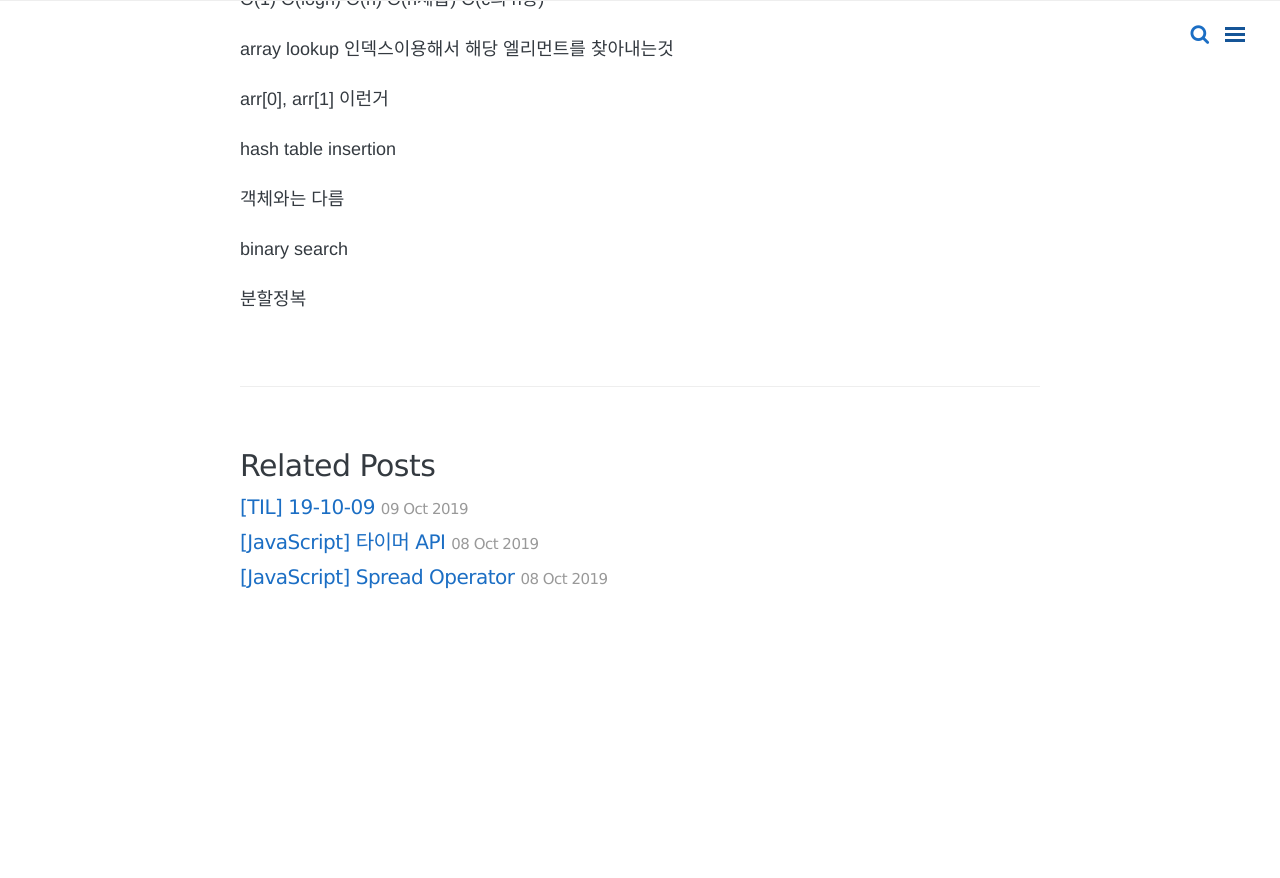
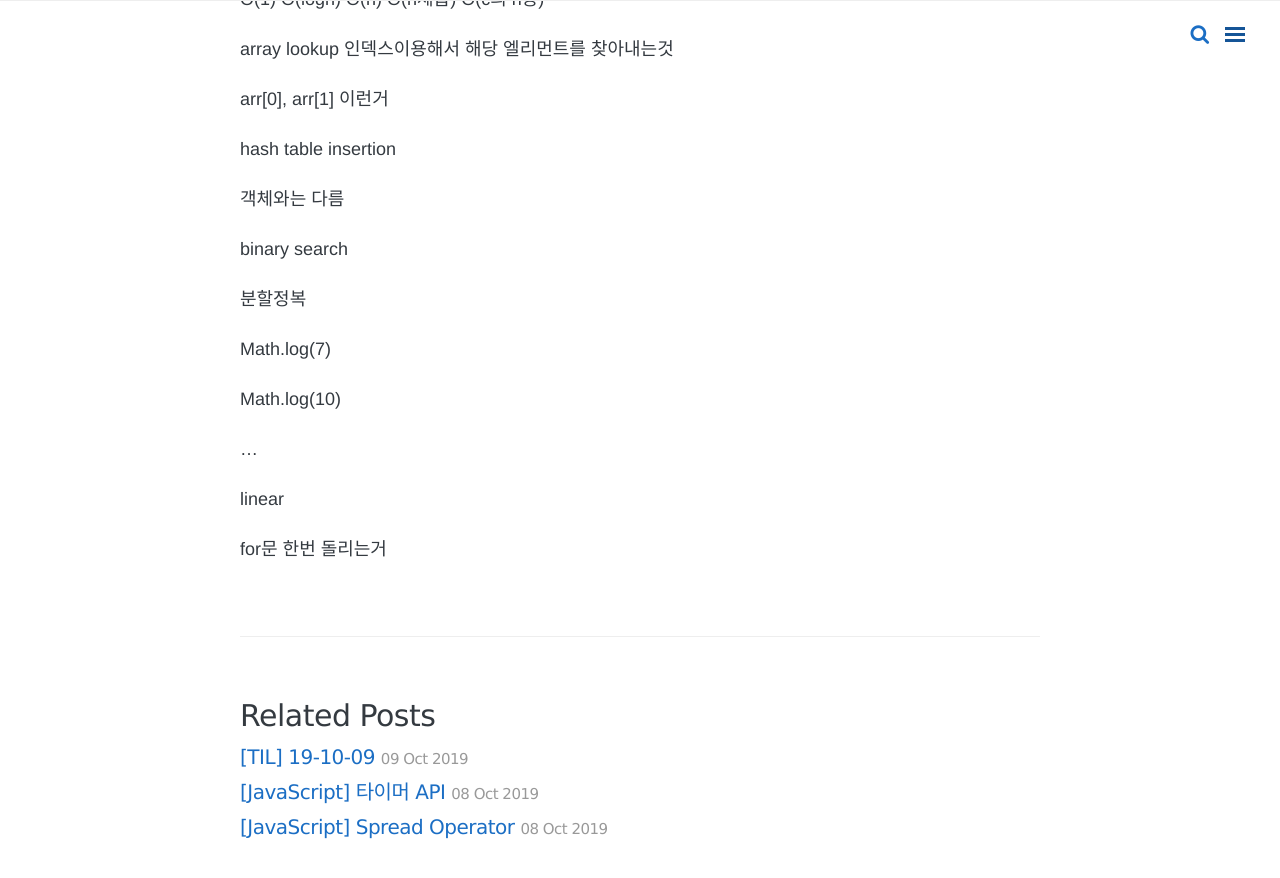
Before and after one commit to ElliottYoon7/ElliottYoon7.github.io, a Jekyll site: the page built from _posts/2019-10-08-complexity.md, in a window 1280 px wide and 900 px high, scrolled down 589 px. Shown: the top 878 px of the window. Built offline with Jekyll 4.4.1, drawn with Linux system fonts in a browser that asks for light colours; nearby versions of some CDN libraries; comment, search, counter and statistics services are not loaded; before the commit the page ends 1239 px from its top, so only the background shows below that.

Commit message:
Update 2019-10-08-complexity.md

```diff
--- a/_posts/2019-10-08-complexity.md
+++ b/_posts/2019-10-08-complexity.md
@@ -43,3 +43,15 @@ binary search
 
 
 분할정복
+
+Math.log(7)
+
+Math.log(10)
+
+...
+
+
+
+linear
+
+for문 한번 돌리는거
```
